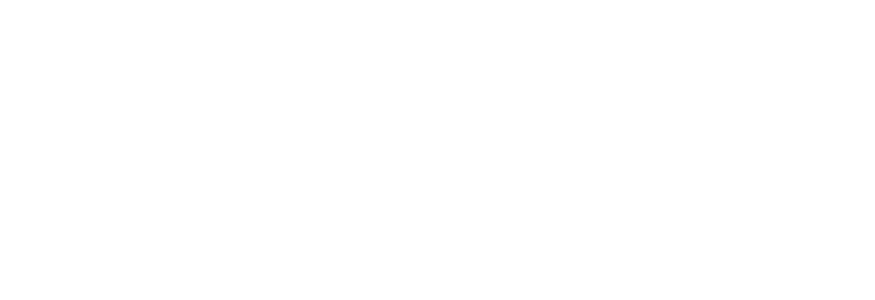
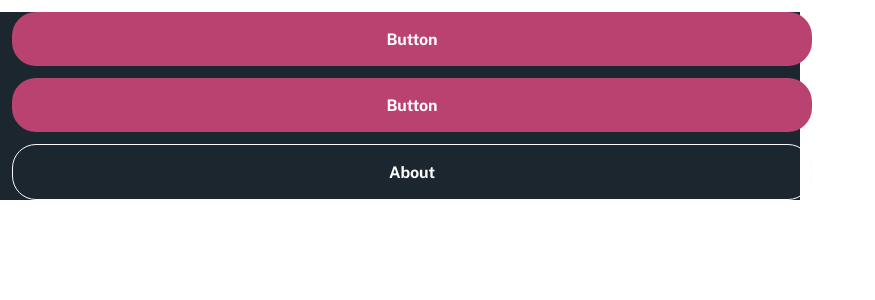
Before and after one commit to zetmosoma10/payapi, a React (Vite) app: page / in a window 1280 px wide. Shown: the top 300 px of the page, without its empty margins (0-875 px from the left). Built offline with nearby package versions, Linux system fonts and the light colour scheme.

Commit message:
build button component

```diff
--- a/src/App.tsx
+++ b/src/App.tsx
@@ -1,5 +1,17 @@
+import Button from "./components/Button";
+
 function App() {
-  return <></>;
+  return (
+    <div className="w-[800px] bg-mirage_blue">
+      <Button classNames="btn-primary">Button</Button>
+      <Button type="link" classNames="btn-primary">
+        Button
+      </Button>
+      <Button type="link" classNames="btn-secondary">
+        About
+      </Button>
+    </div>
+  );
 }
 
 export default App;
--- /dev/null
+++ b/src/components/Button.tsx
@@ -0,0 +1,19 @@
+interface Props {
+  children: React.ReactNode;
+  type?: "button" | "link";
+  classNames?: string;
+}
+
+const Button = ({ children, classNames, type = "button" }: Props) => {
+  if (type === "link") {
+    return (
+      <a className={`btn ${classNames}`} href="">
+        {children}
+      </a>
+    );
+  } else {
+    return <button className={`btn ${classNames}`}>{children}</button>;
+  }
+};
+
+export default Button;
--- a/src/index.css
+++ b/src/index.css
@@ -16,4 +16,18 @@
     font-weight: bold;
     font-family: "DM Serif Display", serif;
   }
+
+  /* Buttons */
+  .btn {
+    @apply font-bold block text-base tracking-[-0.12px]  w-full text-center
+        m-3  pt-4 pb-[14px] rounded-3xl transition-colors duration-150;
+  }
+
+  .btn-primary {
+    @apply bg-dark_pink text-water_white hover:bg-charm_pink;
+  }
+
+  .btn-secondary {
+    @apply text-water_white border border-water_white hover:border-0 bg-transparent hover:bg-water_white hover:text-mirage_blue;
+  }
 }
```
